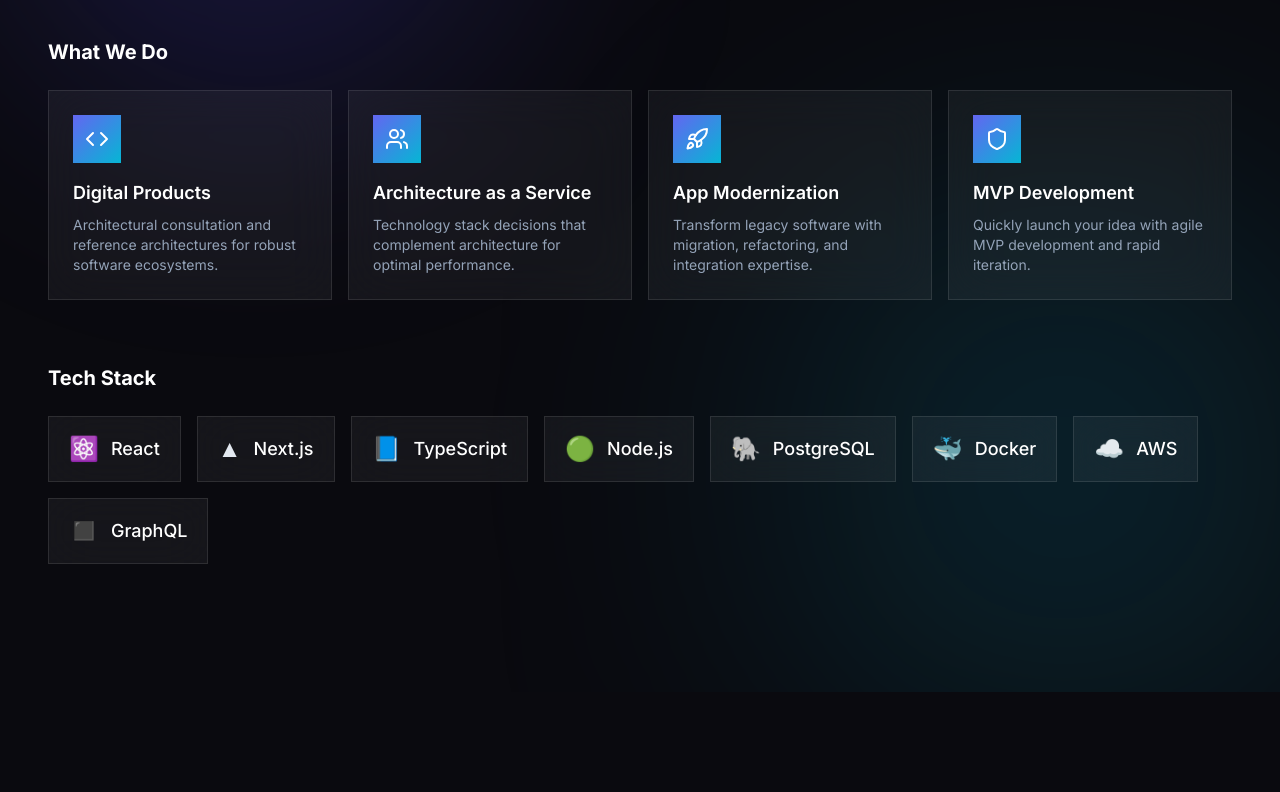
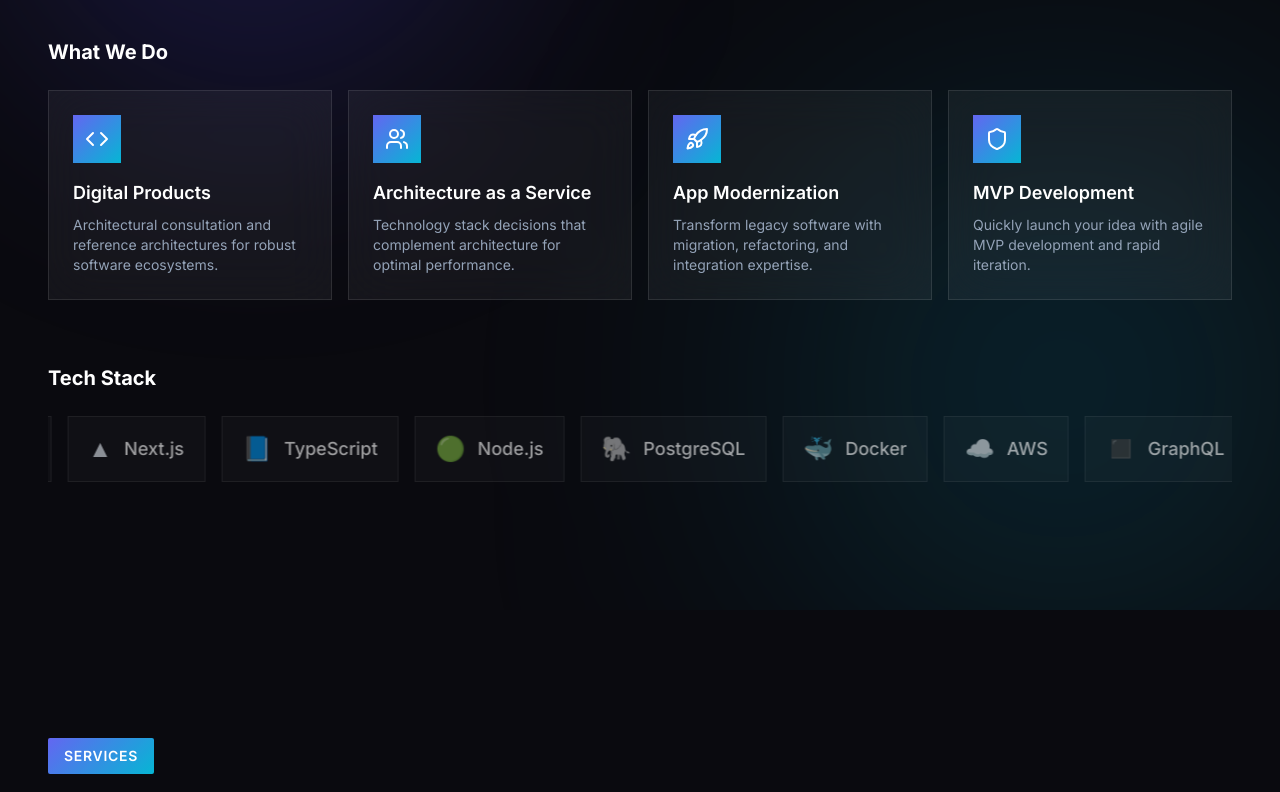
Before and after one commit to fmitesh007/ds_baackup, a Next.js app: page / in a window 1280 px wide. Shown: the part 1500-2292 px from the top of the page. Built offline with nearby package versions, Linux system fonts and the light colour scheme.

Commit message:
Add: tech stack marquee animation with faded opacity

```diff
--- a/app/globals.css
+++ b/app/globals.css
@@ -72,3 +72,18 @@ input::placeholder, textarea::placeholder {
   from { transform: rotate(0deg); }
   to { transform: rotate(360deg); }
 }
+
+@keyframes marquee {
+  0% { transform: translateX(0); }
+  100% { transform: translateX(-33.33%); }
+}
+
+.animate-marquee {
+  animation: marquee 20s linear infinite;
+  opacity: 0.6;
+}
+
+.animate-marquee:hover {
+  animation-play-state: paused;
+  opacity: 1;
+}
--- a/components/About.tsx
+++ b/components/About.tsx
@@ -120,13 +120,15 @@ export default function About() {
           whileInView={{ opacity: 1, y: 0 }}
           viewport={{ once: true }}
           transition={{ duration: 0.5, delay: 0.3 }}
+          className="overflow-hidden"
         >
           <h3 className={`text-xl font-bold mb-6 ${isDark ? 'text-white' : 'text-slate-900'}`}>Tech Stack</h3>
-          <div className="flex flex-wrap gap-4">
-            {techStack.map((tech, i) => (
+          <div className="relative">
+            <div className="flex animate-marquee gap-4">
+              {[...techStack, ...techStack, ...techStack].map((tech, i) => (
                 <motion.div
                   key={i}
-                className={`px-5 py-4 flex items-center gap-3 ${isDark ? 'glass' : 'bg-white border border-black/10'}`}
+                  className={`flex-shrink-0 px-5 py-4 flex items-center gap-3 ${isDark ? 'glass' : 'bg-white border border-black/10'}`}
                   whileHover={{ scale: 1.05 }}
                 >
                   <span className="text-2xl">{tech.icon}</span>
@@ -134,6 +136,7 @@ export default function About() {
                 </motion.div>
               ))}
             </div>
+          </div>
         </motion.div>
       </div>
     </section>
```
Lines whose indentation alone changed are shown as unchanged.
